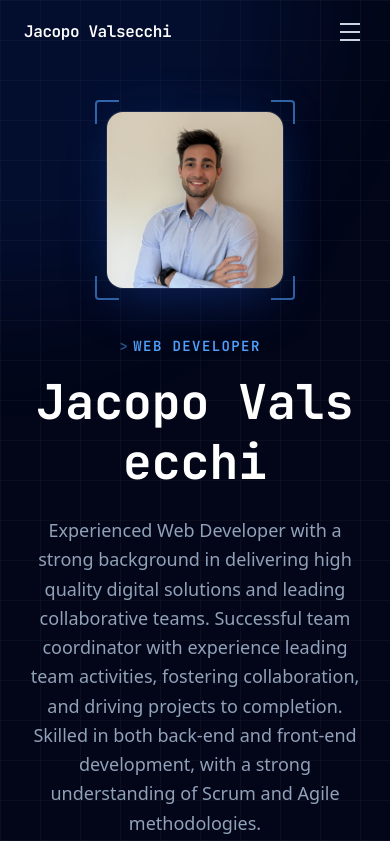
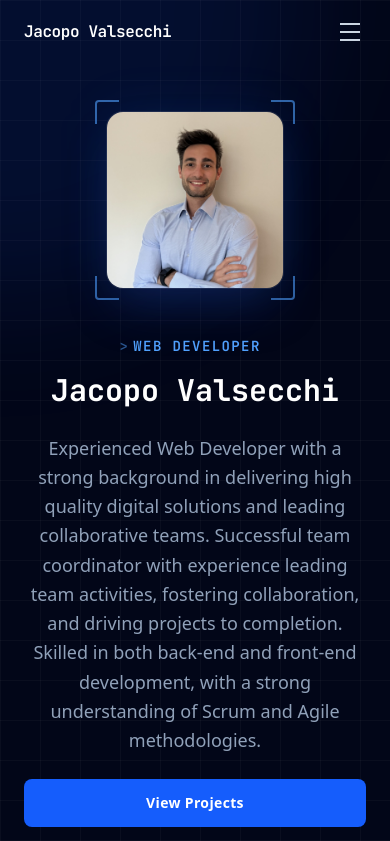
Before and after one commit to jacopovalsecchi/my-portfolio, a React (Vite) app: page / in a window 390 px wide. Shown: the top 841 px of the page. Built offline with nearby package versions, Linux system fonts and the light colour scheme.

Commit message:
Updated font size on mobile version

```diff
--- a/src/components/sections/Hero.tsx
+++ b/src/components/sections/Hero.tsx
@@ -58,7 +58,7 @@
 
           {/* Name — letter by letter */}
           <motion.h1
-            className="font-mono text-5xl sm:text-6xl lg:text-7xl font-bold text-white leading-tight mb-6"
+            className="font-mono text-3xl sm:text-6xl lg:text-7xl font-bold text-white leading-tight mb-6"
             variants={letterContainerVariants}
             initial="hidden"
             animate="visible"
```
